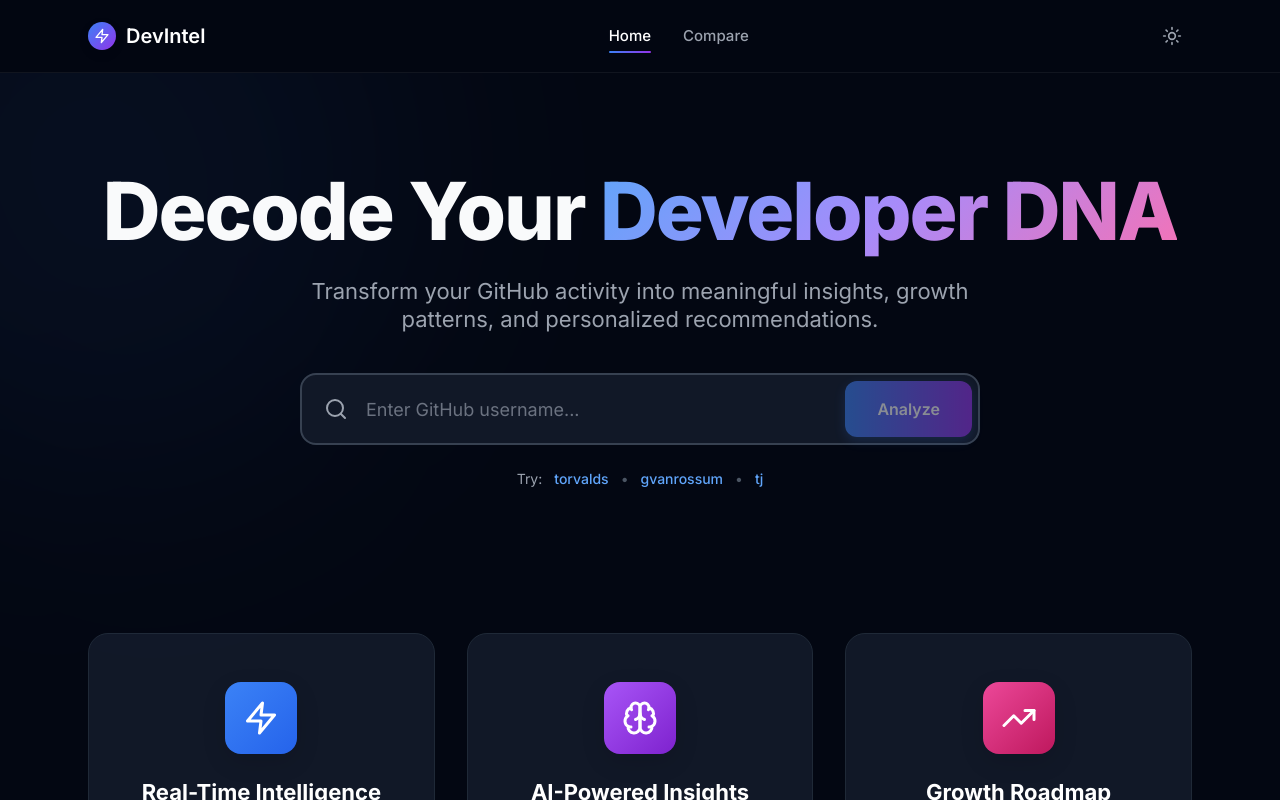
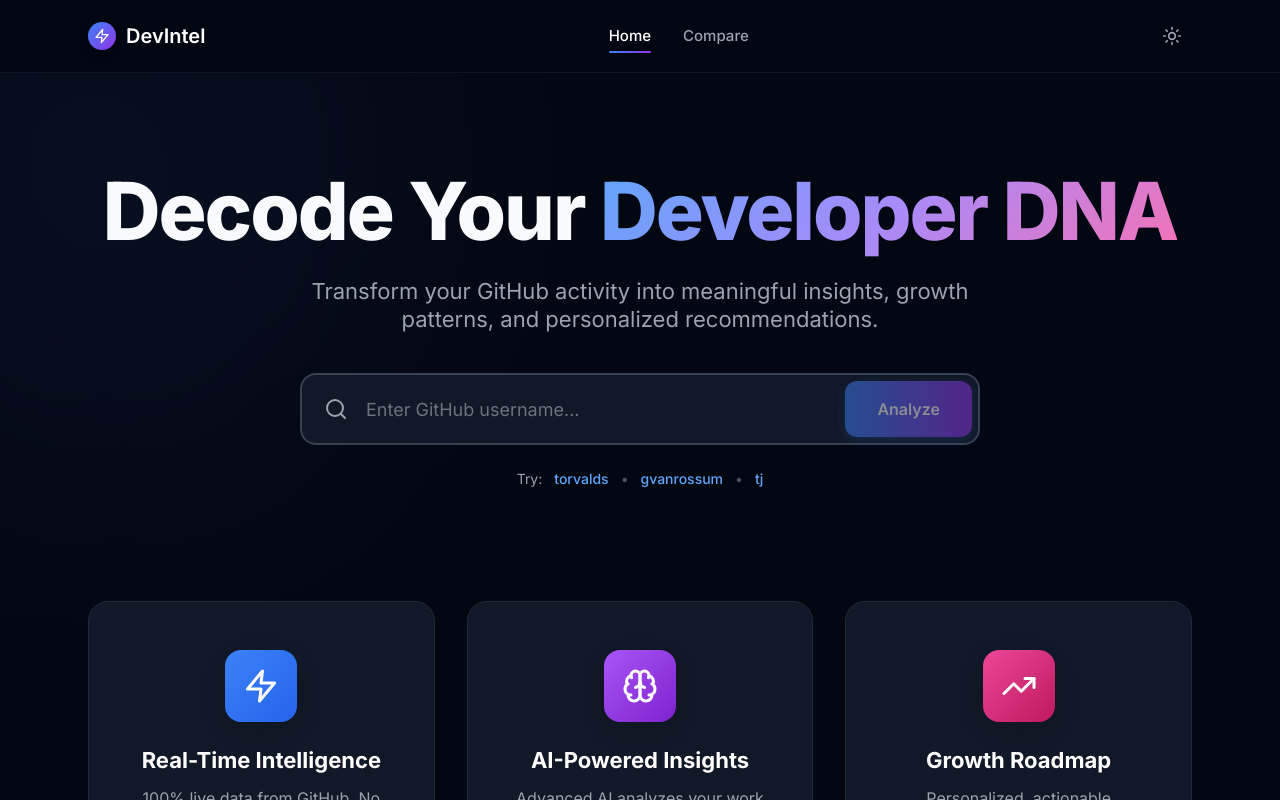
Before and after one commit to itslokeshx/DevIntel, a React (Vite) app in the folder frontend/: page / in a window 1280 px wide. Shown: the top 800 px of the page. Built offline with nearby package versions, Linux system fonts and the light colour scheme.

Commit message:
refactor: Adjust padding in hero section for improved layout consistency

```diff
--- a/frontend/src/pages/Home.jsx
+++ b/frontend/src/pages/Home.jsx
@@ -38,7 +38,7 @@ export function Home() {
       </div>
 
       {/* ═══ HERO SECTION ═══ */}
-      <section className="relative max-w-content mx-auto px-4 sm:px-6 lg:px-12 pt-12 sm:pt-20 md:pt-24 pb-12 sm:pb-20 text-center">
+      <section className="relative max-w-content mx-auto px-4 sm:px-6 lg:px-12 pt-12 sm:pt-20 md:pt-24 pb-6 sm:pb-12 text-center">
         {/* Headline */}
         <motion.h1
           initial={{ opacity: 0, y: 20 }}
```
